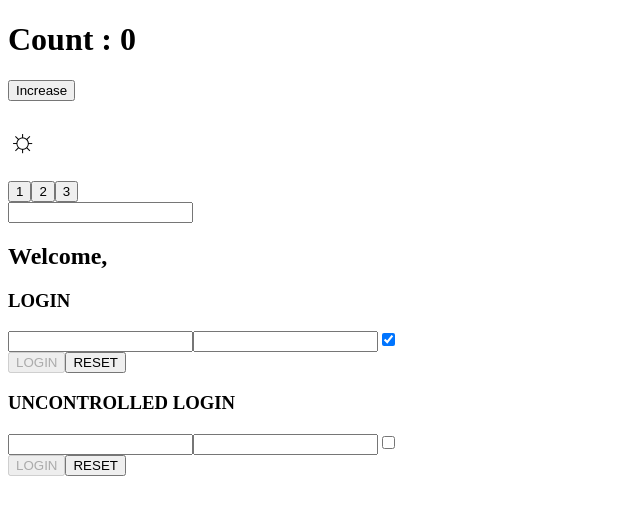
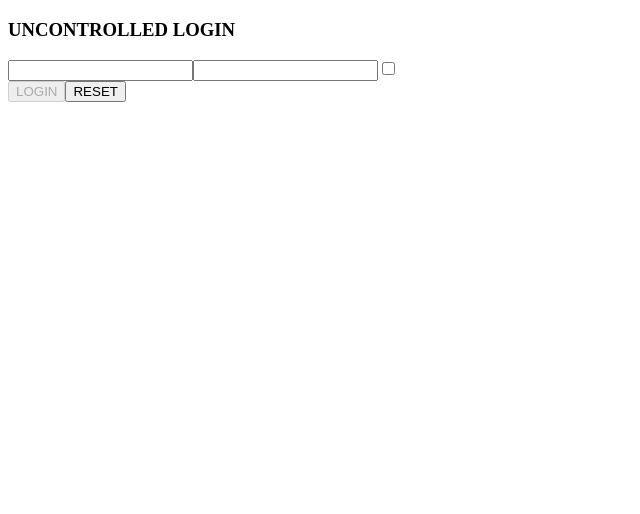
Before and after one commit to Baku305/react-exercises, a React (Create React App) app in the folder react-exercises/: page / in a window 1280 px wide. Shown: the top 514 px of the page, without its empty margins (0-640 px from the left). Built offline with nearby package versions, Linux system fonts and the light colour scheme.

Commit message:
fix : clean files

```diff
--- a/react-exercises/src/ClickCounter.jsx
+++ /dev/null
@@ -1,30 +0,0 @@
-import React from "react";
-
-export class ClickCounter extends React.Component {
-
-
-    state = {
-        count : 0
-    }
-
-    render(){
-        return <div>
-            <h1>Count : {this.state.count}</h1>
-            <CounterButton onClick={this.eventHandler}/>
-            </div>
-    }
-
-    eventHandler = () => {
-        this.setState(
-             {count : this.state.count + 1}
-        )
-    }
-
-}
-
-export class CounterButton extends React.Component {
-
-    render(){
-        return <button onClick={this.props.onClick}>Increase</button>
-    }
-}
--- a/react-exercises/src/ClickTracker .jsx
+++ /dev/null
@@ -1,24 +0,0 @@
-import React from "react";
-
-export default class ClickTracker extends React.Component {
-
-    state = {
-        res : "☼"
-    }
-
-   render(){
-    return(
-        <div>
-            <h1>{this.state.res}</h1>
-            <button onClick={this.eventHandler}>1</button>
-            <button onClick={this.eventHandler}>2</button>
-            <button onClick={this.eventHandler}>3</button>
-        </div>)
-    }
-
-    eventHandler = (event) => {
-
-        this.setState(
-            {res : event.target.innerText}
-        )
-}}
--- a/react-exercises/src/InteractiveWelcome .jsx
+++ /dev/null
@@ -1,34 +0,0 @@
-import React from "react";
-
-export default class InteractiveWelcome extends React.Component {
-
-    state = {
-        res : ""
-    }
-
-    eventHandler = (event) => {
-
-    this.setState(
-        {
-            res : event.target.value
-        }
-    )
-  };
-
-  render() {
-    return (
-      <>
-        <div>
-          <input type="text" onChange={this.eventHandler} />
-          <Welcome name = {this.state.res}/>
-        </div>
-      </>
-    );
-  }
-}
-
-export class Welcome extends React.Component {
-  render() {
-    return <h2> Welcome, {this.props.name}</h2>;
-  }
-}
--- a/react-exercises/src/Login.jsx
+++ /dev/null
@@ -1,67 +0,0 @@
-import React from "react";
-
-export default class Login extends React.Component {
-	state = {
-		username: "",
-		password: "",
-		remember: true,
-		compiled: false,
-	};
-
-	onLogin = () => console.log(this.state);
-
-	eventHandler = (event) => {
-		this.setState({
-			[event.target.name]:
-				event.target.type === "checkbox"
-					? event.target.checked
-					: event.target.value,
-
-			compiled:
-				this.state.username !== "" && this.state.password !== "" ? true : false,
-		});
-	};
-
-	eventReset = () => {
-		this.setState({
-			username: "",
-			password: "",
-			remember: true,
-			compiled: false,
-		});
-	};
-
-	render() {
-		return (
-			<>
-				<div>
-					<div>
-						<h3>LOGIN</h3>
-						<input
-							type="text"
-							name="username"
-							value={this.state.username}
-							onChange={this.eventHandler}
-						/>
-						<input
-							type="password"
-							name="password"
-							value={this.state.password}
-							onChange={this.eventHandler}
-						/>
-						<input
-							type="checkbox"
-							name="remember"
-							checked={this.state.remember}
-							onChange={this.eventHandler}
-						/>
-					</div>
-					<button onClick={this.onLogin} disabled={!this.state.compiled}>
-						LOGIN
-					</button>
-					<button onClick={this.eventReset}>RESET</button>
-				</div>
-			</>
-		);
-	}
-}
--- a/react-exercises/src/app.jsx
+++ b/react-exercises/src/app.jsx
@@ -1,8 +1,4 @@
 import React from "react";
-import { ClickCounter } from "./ClickCounter";
-import ClickTracker from "./ClickTracker ";
-import InteractiveWelcome from "./InteractiveWelcome ";
-import Login from "./Login";
 import UncontrolledLogin from "./UncontrolledLogin";
 
 export class App extends React.Component {
@@ -10,18 +6,6 @@ export class App extends React.Component {
     return (
         <>
         <div>
-        <ClickCounter />
-      </div>
-      <div>
-          <ClickTracker />
-        </div>
-        <div>
-          <InteractiveWelcome/>
-        </div>
-        <div>
-          <Login />
-        </div>
-        <div>
           <UncontrolledLogin/>
         </div>
         </>
```
